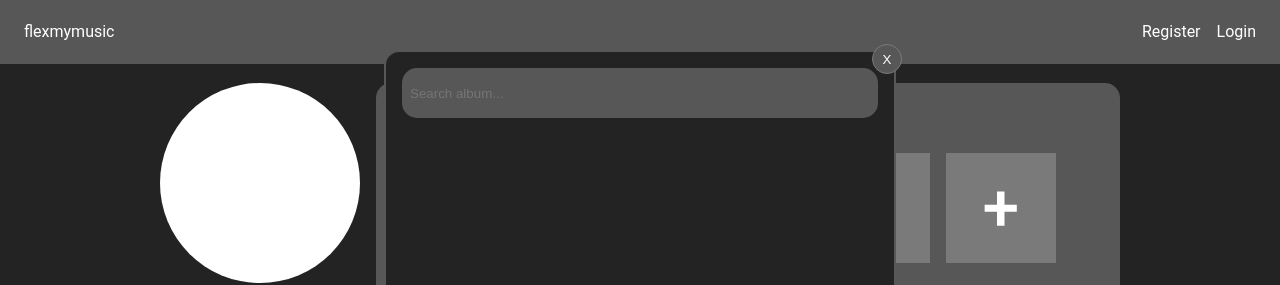
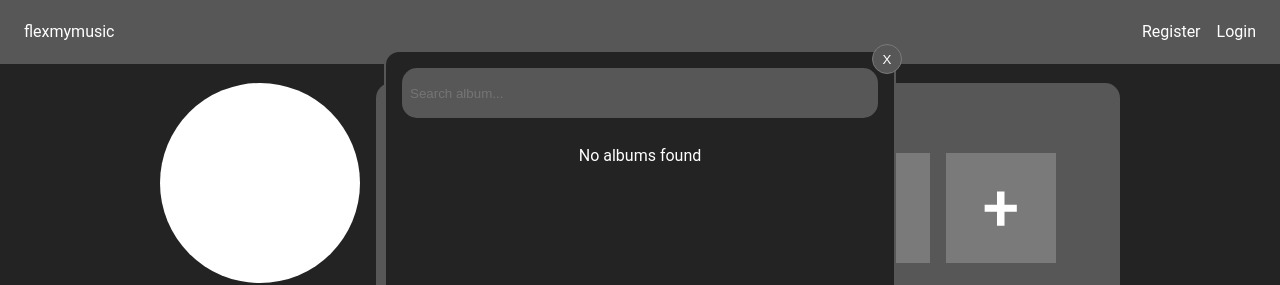
Before and after one commit to SkabaYay/flexmymusic, a React (Vite) app in the folder frontend/: page / in a window 1280 px wide. Both pictures are taken after a click on the element 495 px from the left and 208 px from the top of the page. Shown: the top 285 px of the page. Built offline with nearby package versions, Linux system fonts and the light colour scheme.

Commit message:
Add loading/no album found text

```diff
--- a/frontend/src/components/AlbumSearch.jsx
+++ b/frontend/src/components/AlbumSearch.jsx
@@ -66,12 +66,19 @@ function AlbumSearch({ onClose, onAlbumSelect }) {
         />
       </form>
       <div className="albums">
-        {results.map((album) => {
+        {loading ? (
+          <p>Loading albums...</p>
+        ) : results.length === 0 ? (
+          <p>No albums found</p>
+        ) : (
+          results.map((album) => {
             return (
               <div
                 key={album.id}
                 className="album"
-              onClick={album.cover === undefined ? undefined : handleAlbumClick}
+                onClick={
+                  album.cover === undefined ? undefined : handleAlbumClick
+                }
               >
                 <img
                   src={
@@ -79,13 +86,15 @@ function AlbumSearch({ onClose, onAlbumSelect }) {
                   }
                   alt={album.title}
                 />
+
                 <div className="album-info">
                   <p>{album.title}</p>
                   <p>{album.artist}</p>
                 </div>
               </div>
             );
-        })}
+          })
+        )}
       </div>
     </div>
   );
```
Lines whose indentation alone changed are shown as unchanged.
